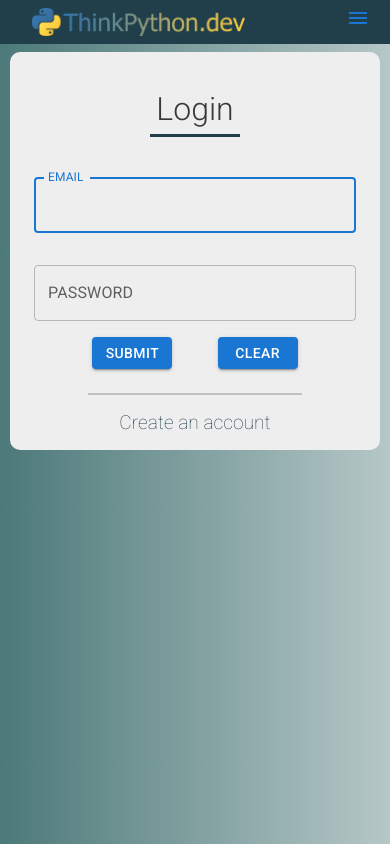
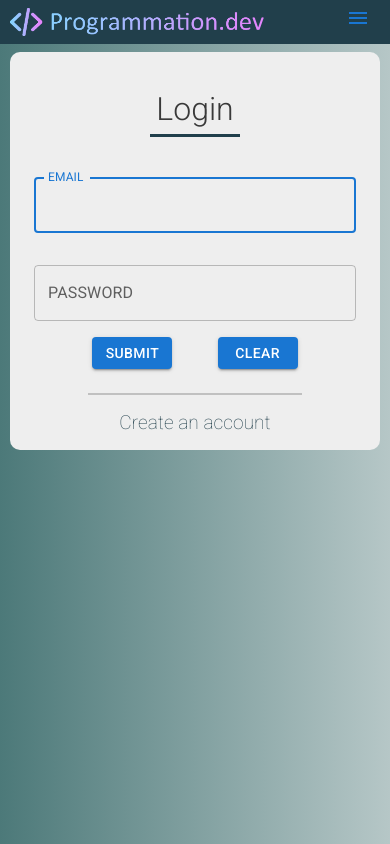
Before and after one commit to ShijuPJohn/blog-front-next, a Next.js app: page /login in a window 390 px wide. Built offline with nearby package versions, Linux system fonts and the light colour scheme; what next-redux-wrapper would draw is missing.

Commit message:
change logo and names to programmation.dev

```diff
--- a/app/header/header.module.css
+++ b/app/header/header.module.css
@@ -83,6 +83,9 @@
         display: flex;
         align-items: center;
     }
+    .logo_box{
+        margin-left: .6rem;
+    }
     .menu_btn {
         color: white;
         margin-top: .4rem;
--- a/app/page.js
+++ b/app/page.js
@@ -16,7 +16,7 @@ export const metadata = {
     icons: {
         icon: '/favicon.png',
     },
-    title: 'ThinkPython.dev'
+    title: 'Programmation.dev'
 };
 
 export default async function Home() {
--- a/app/post_card/post_card.module.css
+++ b/app/post_card/post_card.module.css
@@ -40,7 +40,7 @@
 }
 
 .post_excerpt {
-    font-size: calc(.6rem + .3vw);
+    font-size: calc(.7rem + .3vw);
     color: var(--text-black-light1);
     margin-top: 1rem;
 }
--- a/app/posts/[slug]/page.js
+++ b/app/posts/[slug]/page.js
@@ -25,7 +25,7 @@ const Page = async ({params}) => {
     const post = await fetchPost(params.slug);
     return (
         <>
-            <title>{`${post.title} | ThinkPython.dev`}</title>
+            <title>{`${post.title} | Programmation.dev`}</title>
             <meta
                 name="description"
                 content={post.meta_description}
```
Also changed, not shown: public/favicon.png, public/logo.png.
